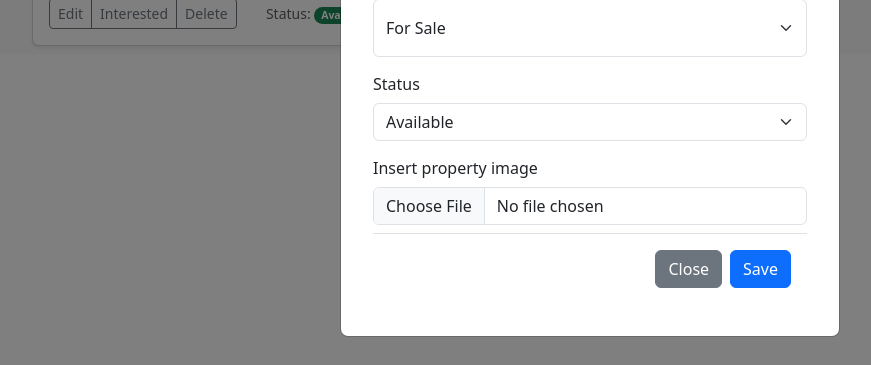
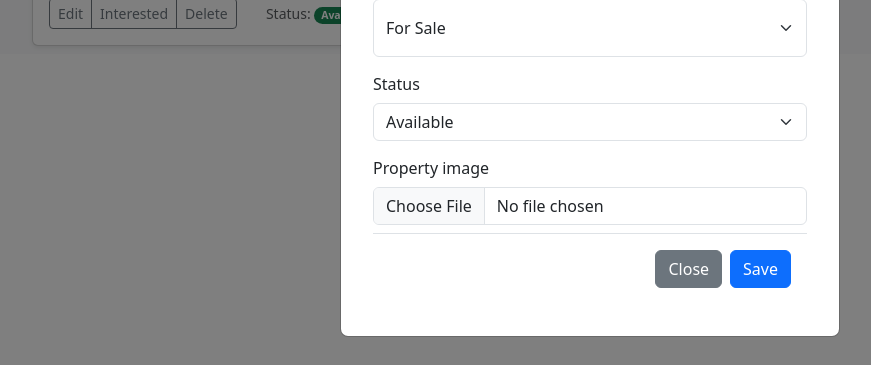
Before and after one commit to AdrianeTroyRoa/WizardRealtyListing, a Flask app: page / in a window 1280 px wide, after a click on "Edit". Shown: the part 550-915 px from the top of the page, without its empty margins (50-921 px from the left). Run offline with Flask 3, Linux system fonts and the light colour scheme; a user stored in the database is signed in; tables that the repository leaves empty hold one stand-in row (values such as "Sample post"); grey boxes marked "Sample" are stand-in pictures.

Commit message:
Preparing for validation

```diff
--- a/website/templates/index.html
+++ b/website/templates/index.html
@@ -289,7 +289,7 @@
                   <button type="button" class="btn-close" data-bs-dismiss="modal" aria-label="Close"></button>
                 </div>
                 <div class="modal-body">
-                  <form action="">
+                  <form action="" class="needs-validation" novalidate method="POST">
                     <div class="mb-2">
                       <div class="form-floating">
                         <input type="text" class="form-control" id="propertyName" value={{property.name}}>
@@ -367,7 +367,7 @@
                       </select>
                     </div>
                     <div class="mb-2">
-                      <label for="propertyImage" class="col-form-label">Insert property image</label>
+                      <label for="propertyImage" class="col-form-label">Property image</label>
                       <input class="form-control" id="propertyImage" type="file">
                     </div>
                     <div class="modal-footer">
```
